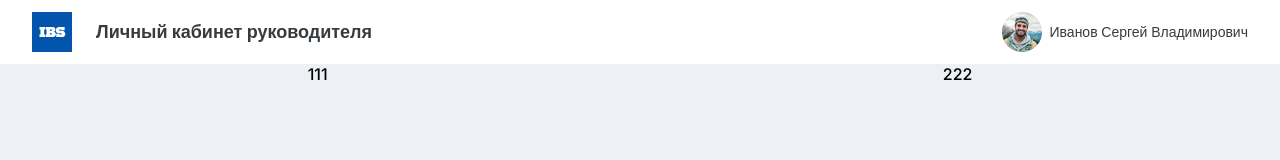
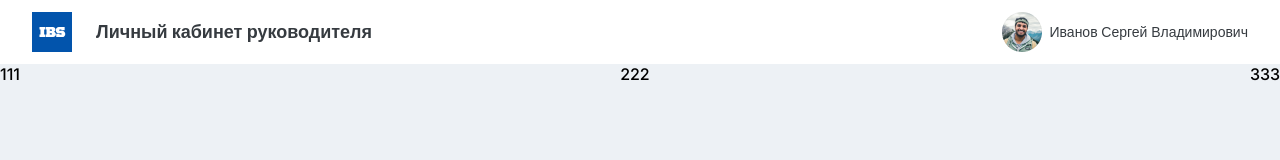
Before and after one commit to cillic33/head-personal-account, a React (Vite) app: page / in a window 1280 px wide. Shown: the top 160 px of the page. Built offline with nearby package versions, Linux system fonts and the light colour scheme; a web font is replaced by a local one.

Commit message:
master | PageContainer

```diff
--- a/src/layouts/PageContainer/index.tsx
+++ b/src/layouts/PageContainer/index.tsx
@@ -13,7 +13,9 @@ const PageContainer = ({children}: Props) => {
     <StyledPageContainer>
       <Flexbox $direction="column">
         <Header />
-        {children}
+        <Flexbox $justify="space-between">
+          {children}
+        </Flexbox>
       </Flexbox>
     </StyledPageContainer>
   );
--- a/src/pages/MainPage.tsx
+++ b/src/pages/MainPage.tsx
@@ -4,10 +4,9 @@ import Flexbox from "@components/surfaces/Flexbox";
 const MainPage = () => {
   return (
     <PageContainer>
-      <Flexbox $justify="space-around">
-        <div>111</div>
-        <div>222</div>
-      </Flexbox>
+      <div>111</div>
+      <div>222</div>
+      <div>333</div>
     </PageContainer>
   );
 }
```
